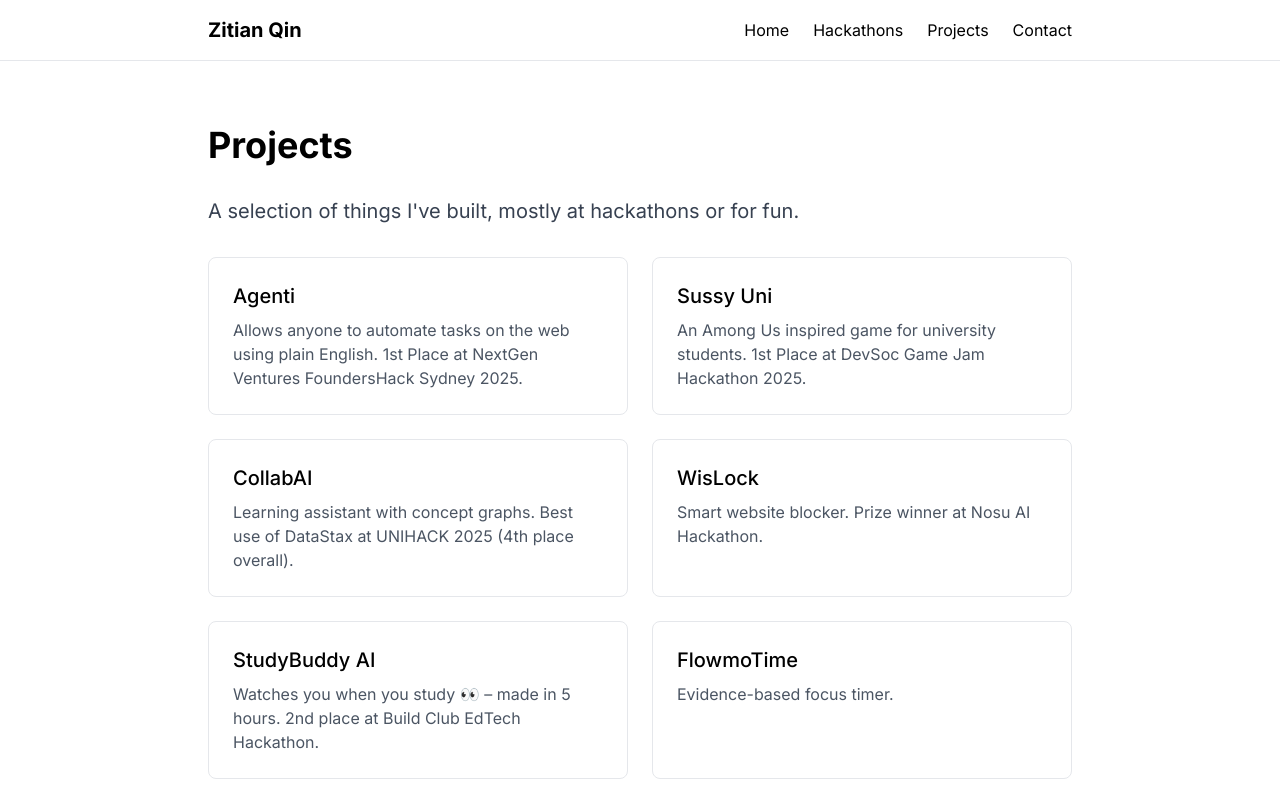
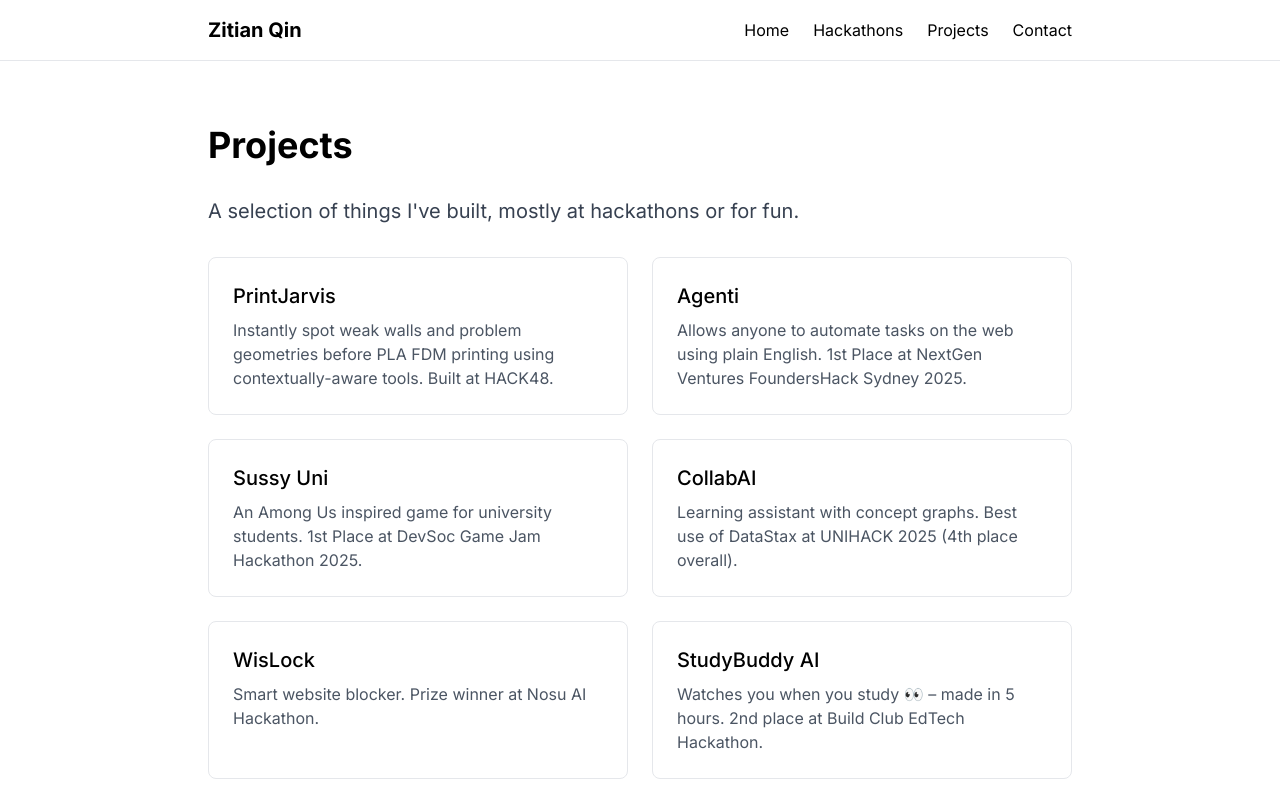
Before and after one commit to zitianqin/zitianqin.github.io, a Next.js app: page /projects in a window 1280 px wide. Shown: the top 800 px of the page. Built offline with nearby package versions, Linux system fonts and the light colour scheme.

Commit message:
Add printjarvis project

```diff
--- a/src/app/contact/page.tsx
+++ b/src/app/contact/page.tsx
@@ -6,12 +6,6 @@ export default function Contact() {
         <p>You can reach me through any of the following channels:</p>
         <ul>
           <li>
-            Email:{" "}
-            <a href="mailto:zitianqinpublic@gmail.com">
-              zitianqinpublic@gmail.com
-            </a>
-          </li>
-          <li>
             LinkedIn:{" "}
             <a
               href="https://www.linkedin.com/in/zitian-qin/"
@@ -19,7 +13,8 @@ export default function Contact() {
               rel="noopener noreferrer"
             >
               Zitian Qin
-            </a>
+            </a>{" "}
+            (Preferred)
           </li>
           <li>
             GitHub:{" "}
@@ -31,6 +26,12 @@ export default function Contact() {
               @zitianqin
             </a>
           </li>
+          <li>
+            Email:{" "}
+            <a href="mailto:zitianqinpublic@gmail.com">
+              zitianqinpublic@gmail.com
+            </a>
+          </li>
         </ul>
       </div>
     </div>
--- a/src/app/projects/page.tsx
+++ b/src/app/projects/page.tsx
@@ -30,6 +30,11 @@ export default function Projects() {
         A selection of things I've built, mostly at hackathons or for fun.
       </p>
       <div className="grid grid-cols-1 md:grid-cols-2 gap-6">
+        <ProjectCard
+          title="PrintJarvis"
+          description="Instantly spot weak walls and problem geometries before PLA FDM printing using contextually-aware tools. Built at HACK48."
+          link="http://printjarvis.com/"
+        />
         <ProjectCard
           title="Agenti"
           description="Allows anyone to automate tasks on the web using plain English. 1st Place at NextGen Ventures FoundersHack Sydney 2025."
```
